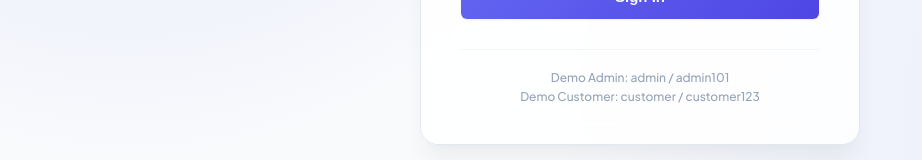
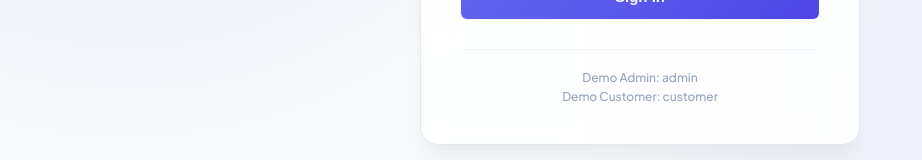
Before and after one commit to abdulwahabqaisar7/qaisar-book-center, a Next.js app: page /login in a window 1280 px wide. Shown: the part 525-685 px from the top of the page, without its empty margins (0-922 px from the left). Built offline with nearby package versions, Linux system fonts and the light colour scheme; no server answers.

Commit message:
Update demo credentials in login page

```diff
--- a/app/login/page.js
+++ b/app/login/page.js
@@ -105,8 +105,8 @@ export default function LoginPage() {
         </form>
 
         <div className={styles.infoFooter}>
-          <p>Demo Admin: admin / admin101</p>
-          <p>Demo Customer: customer / customer123</p>
+          <p>Demo Admin: admin</p>
+          <p>Demo Customer: customer</p>
         </div>
       </div>
     </div>
```
